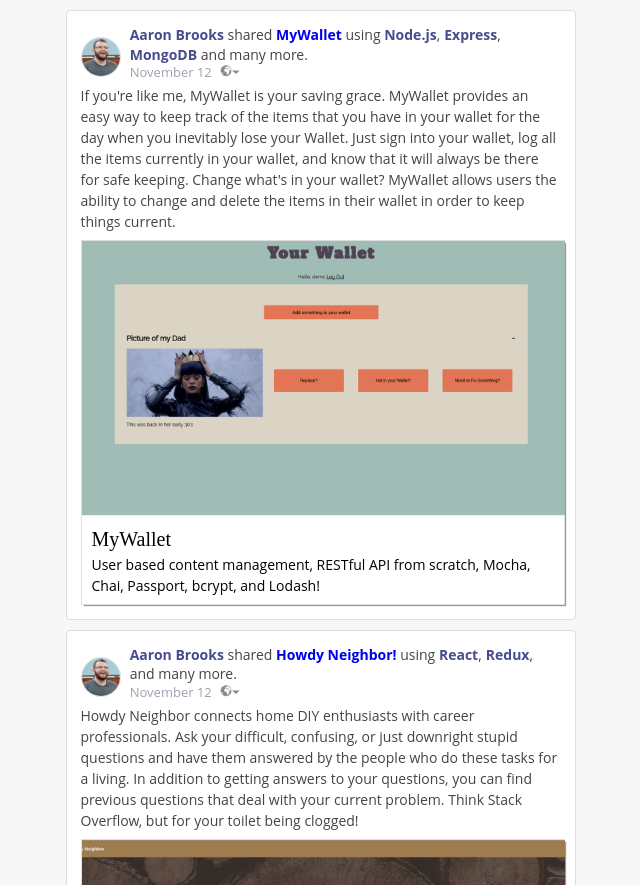
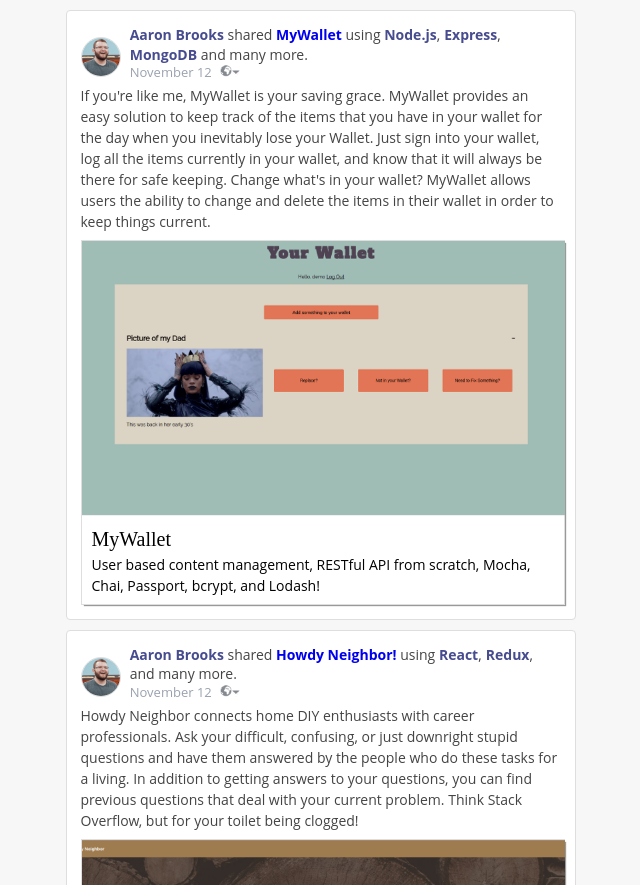
Before and after one commit to aaronleebrooks/portfolio-site, a plain HTML site: page index.html in a window 1280 px wide. Shown: the part 3596-4481 px from the top of the page, without its empty margins (491-1131 px from the left). Drawn offline with nearby package versions, Linux system fonts and the light colour scheme.

Commit message:
fixed some words

```diff
--- a/index.html
+++ b/index.html
@@ -217,7 +217,7 @@
                     <p class="bold-blue"> Express</p><p>,</p><p class="bold-blue"> MongoDB</p><p> and many more.</p>
                     <p class="timestamp">November 12<img class="post-globe" src="./assets/globe-post.png"></p>
                 </div>
-                <p class="post">If you're like me, MyWallet is your saving grace. MyWallet provides an easy way to keep track of the items that you have in your wallet for the day when you inevitably lose your Wallet. Just sign into your wallet, log all the items currently in your wallet, and know that it will always be there for safe keeping. Change what's in your wallet? MyWallet allows users the ability to change and delete the items in their wallet in order to keep things current.</p>
+                <p class="post">If you're like me, MyWallet is your saving grace. MyWallet provides an easy solution to keep track of the items that you have in your wallet for the day when you inevitably lose your Wallet. Just sign into your wallet, log all the items currently in your wallet, and know that it will always be there for safe keeping. Change what's in your wallet? MyWallet allows users the ability to change and delete the items in their wallet in order to keep things current.</p>
                 <a target="_blank" href="https://floating-eyrie-81076.herokuapp.com/">
                 <div class="link-box">
                   <img src="./assets/myWallet.png" alt="myWallet">
```
